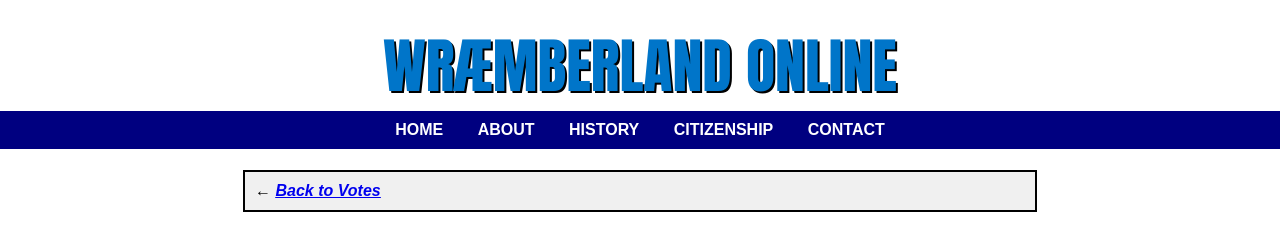
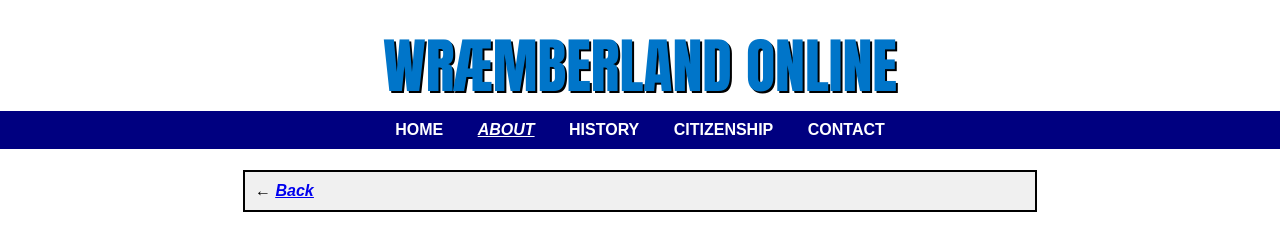
Before and after one commit to CoderJohn209/wrgov, a plain HTML site: page l/onvot.html in a window 1280 px wide. Shown: the top 228 px of the page. Drawn offline with Linux system fonts and the light colour scheme.

Commit message:
Update onvot.html

```diff
--- a/l/onvot.html
+++ b/l/onvot.html
@@ -201,7 +201,7 @@ button:hover {
 
   <a href="/index.html">HOME</a>
 
-  <a href="/loipa/about.html">ABOUT</a>
+  <a href="/loipa/about.html"><i><u>ABOUT</u></i></a>
 
   <a href="/loipa/hist.html">HISTORY</a>
 
@@ -229,7 +229,7 @@ button:hover {
 <div class="box">
 
 ← <a href="/l/votes.html">
-<u><i><b>Back to Votes</b></i></u>
+<u><i><b>Back </b></i></u>
 </a>
 
 </div>
```
